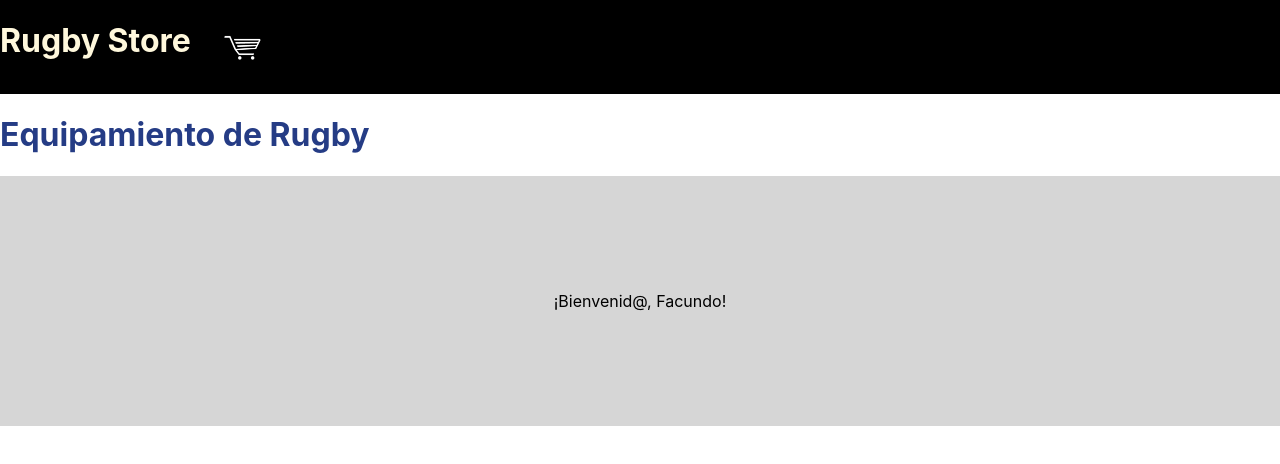
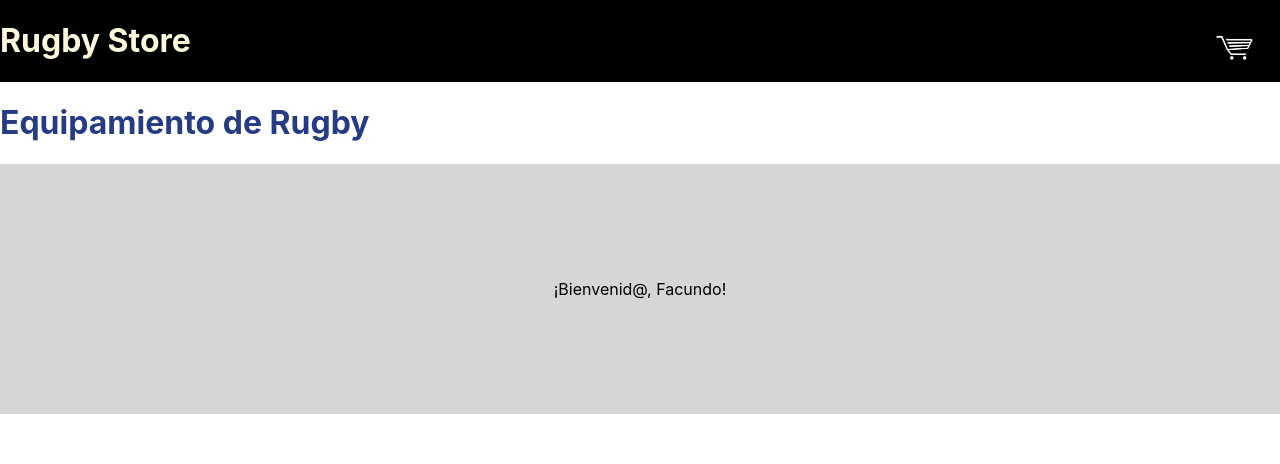
Before and after one commit to facu-otero/Rugby_Store, a React (Create React App) app: page / in a window 1280 px wide. Shown: the top 464 px of the page. Built offline with nearby package versions, Linux system fonts and the light colour scheme.

Commit message:
correccion de img carrito a derecha

```diff
--- a/src/components/NavBar/NavBar.css
+++ b/src/components/NavBar/NavBar.css
@@ -3,13 +3,12 @@
     color: cornsilk;
     padding-top: 0%;
     margin-top: 0%;
-    z-index: 1000;
     display: flex;
-
 }
 .navbar img{
+    padding-left: 80%;
     height: 30px;
-    padding: 2rem;
+    padding-top: 2rem;
     float: right;
     text-align: right;
 }
```
